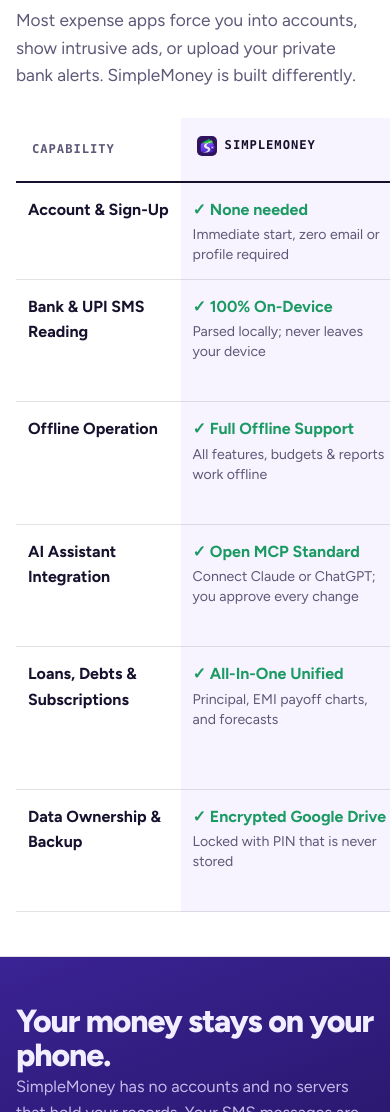
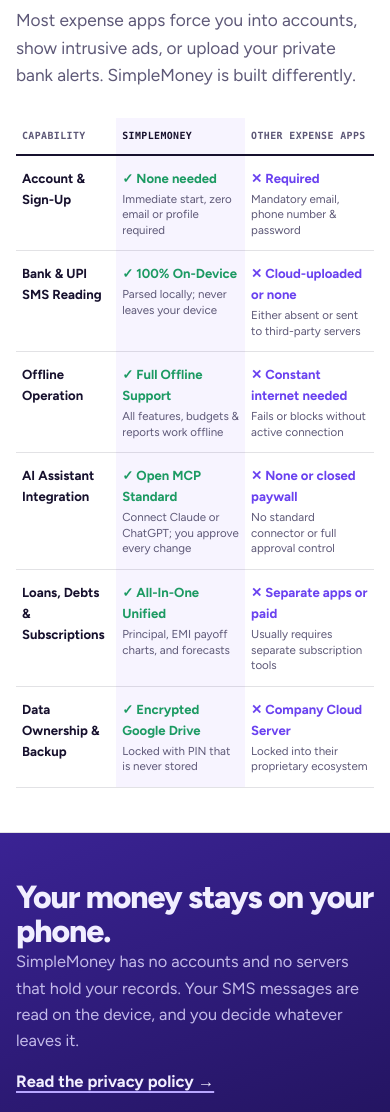
Before and after one commit to aash591/SimpleMoneyDocs, a plain HTML site: page index.html in a window 390 px wide. Shown: the part 8337-9449 px from the top of the page. Drawn offline with Linux system fonts and the light colour scheme.

Commit message:
Comparison table fits phone screens
Co-Authored-By: Claude Sonnet 5.5 <noreply@anthropic.com>

```diff
--- a/assets/home.css
+++ b/assets/home.css
@@ -352,3 +352,14 @@ body.home {
   .home .tour figcaption { font-size: .8rem; margin-top: 10px; }
   .home .tour figcaption b { font-size: .92rem; }
 }
+
+/* Comparison table: fit the phone screen, no sideways scroll */
+@media (max-width: 720px) {
+  .home .table-wrap { overflow-x: visible; margin-inline: 0; padding-inline: 0; }
+  .home .comp-table { min-width: 0; table-layout: fixed; }
+  .home .comp-table th { font-size: .62rem; letter-spacing: .04em; padding: 10px 6px; }
+  .home .comp-table th:first-child, .home .comp-table td:first-child { width: 28%; }
+  .home .comp-table td { padding: 12px 6px; font-size: .82rem; overflow-wrap: anywhere; }
+  .home .comp-table td small { font-size: .72rem; line-height: 1.35; }
+  .home .comp-table .brand-tag img { display: none; }
+}
```
